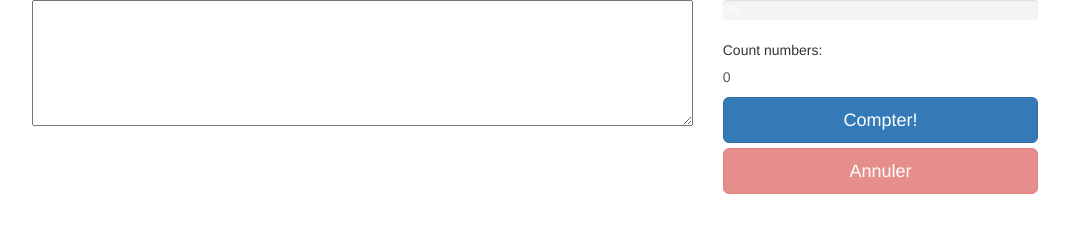
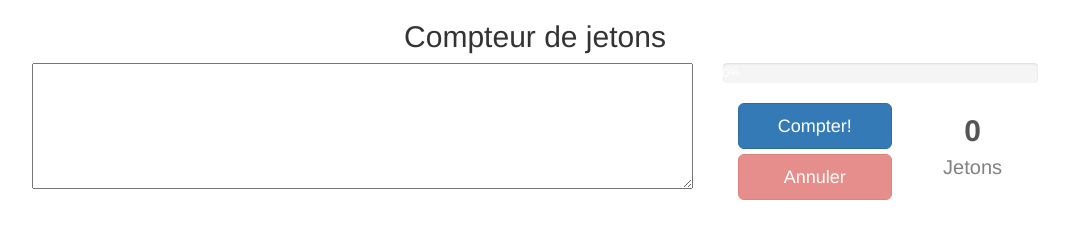
Before and after one commit to erwanmarchand/LOG2420_TD, a plain HTML site: page Ressources TD2/index.html in a window 1280 px wide. Shown: the whole page, without its empty margins (105-1174 px from the left). Drawn offline with nearby package versions, Linux system fonts and the light colour scheme.

Commit message:
real final

```diff
--- a/Ressources TD2/index.html
+++ b/Ressources TD2/index.html
@@ -2,13 +2,16 @@
 <html>
 <head>
 	<link rel="stylesheet" type="text/css" href="https://maxcdn.bootstrapcdn.com/bootstrap/3.3.5/css/bootstrap.min.css">
+	<link rel="stylesheet" type="text/css" href="worker.css">
 	<script type="text/javascript" src="https://code.jquery.com/jquery-2.1.4.min.js"></script>
 	<script type="text/javascript" src="https://maxcdn.bootstrapcdn.com/bootstrap/3.3.5/js/bootstrap.min.js"></script>
 	<script type="text/javascript" src="main.js"></script>
 
-
+	<title>Compteur de jetons</title>
 </head>
 <body>
+
+	<h2>Compteur de jetons</h2>
 
 	<div class="col-md-10 col-md-offset-1">
 		<div class="col-md-8">
@@ -25,14 +28,16 @@
 				</div>
 			</div>
 
-<p>Count numbers: <output id="result">
-0
-
-</output></p>
-
-
+			<div class="col-md-7">
 				<button type="button" id="buttonCompter" class="btn btn-primary btn-lg btn-block">Compter!</button>
 				<button type="button" id="buttonAnnuler" class="btn btn-danger btn-lg btn-block">Annuler</button>
+			</div>
+
+			<div class="col-md-5" id="totalTokenAndTexte">
+				<output id="result" class="numberTokens" >0</output>
+				<p id="textTokens">Jetons</p>
+			</div>
+
 
 
 		</div>
--- a/Ressources TD2/main.js
+++ b/Ressources TD2/main.js
@@ -39,4 +39,7 @@ function startWorker() {
 function stopWorker() {
     w.terminate();
     w = undefined;
+	document.getElementById("result").innerHTML = "Annulé";
+	$("#buttonCompter").prop('disabled', false);
+	$("#buttonAnnuler").prop('disabled', true);
 }
```
Lines whose indentation alone changed are shown as unchanged.
